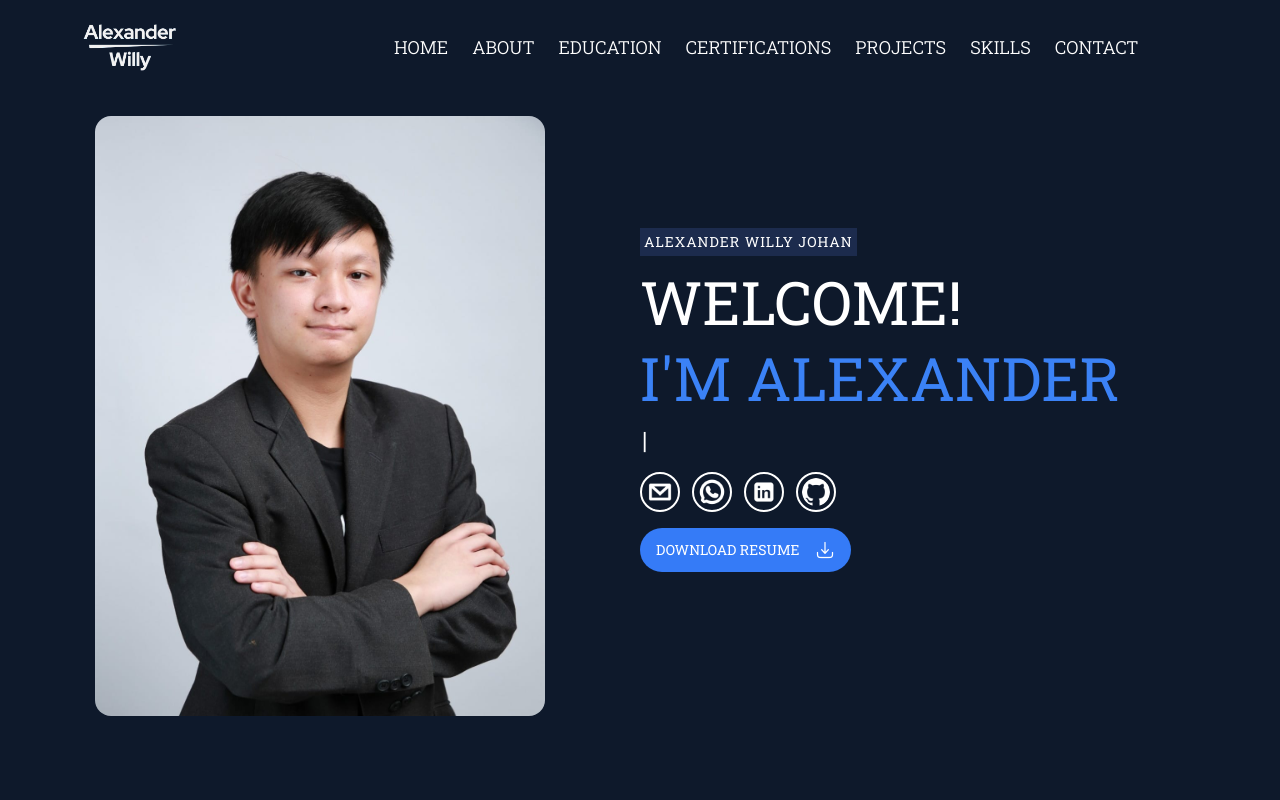
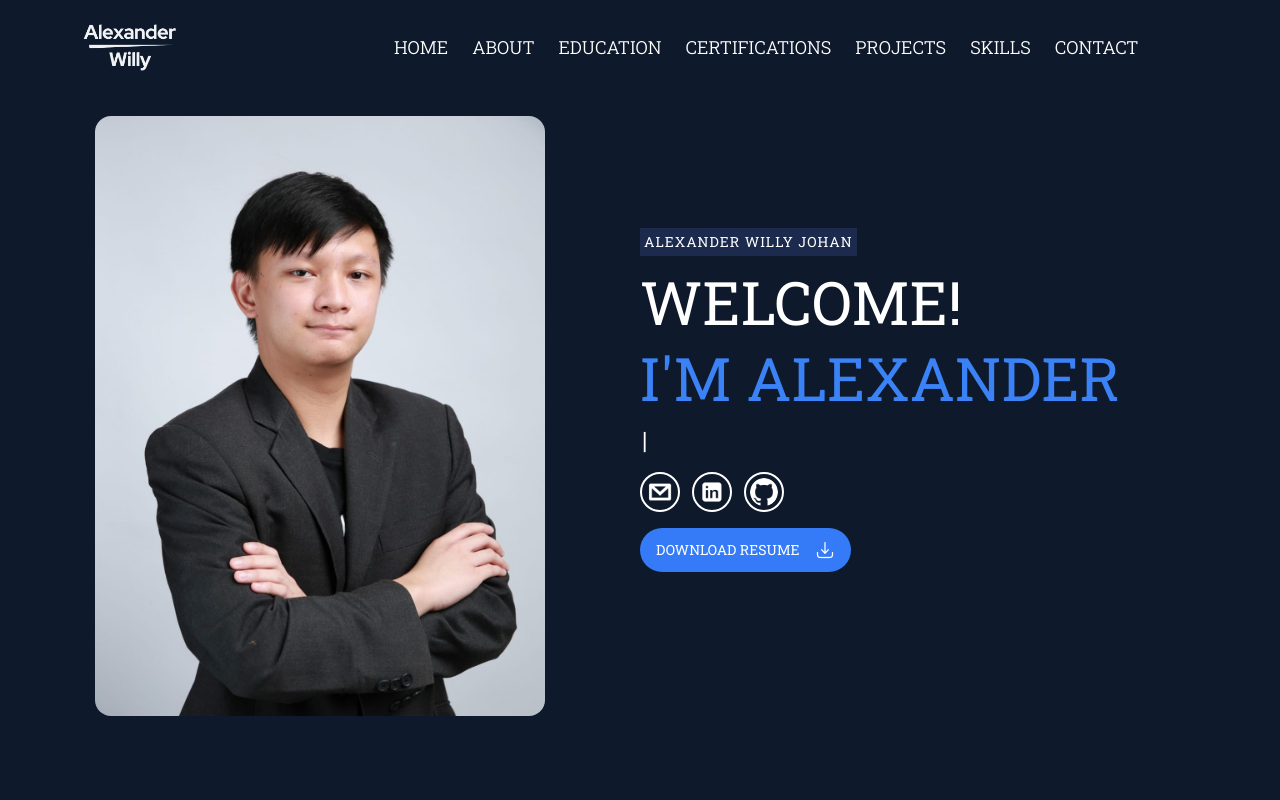
Before and after one commit to alexanderwilly/portfolio, a React (Create React App) app: page / in a window 1280 px wide. Shown: the top 800 px of the page. Built offline with nearby package versions, Linux system fonts and the light colour scheme.

Commit message:
modify home

```diff
--- a/public/index.html
+++ b/public/index.html
@@ -7,7 +7,7 @@
     <meta name="theme-color" content="#000000" />
     <meta
       name="description"
-      content="Alexander Willy Johan Portfolio Website"
+      content="Alexander Willy's Portfolio Website"
     />
     <link rel="apple-touch-icon" href="%PUBLIC_URL%/logo.png" />
     <!--
@@ -24,7 +24,7 @@
       work correctly both with client-side routing and a non-root public URL.
       Learn how to configure a non-root public URL by running `npm run build`.
     -->
-    <title>alexanderwilly | Portfolio</title>
+    <title>Portfolio | AlexanderWilly</title>
   </head>
   <body>
     <noscript>You need to enable JavaScript to run this app.</noscript>
--- a/src/App.js
+++ b/src/App.js
@@ -8,7 +8,6 @@ import pic1 from './props/img/pic1.jpg';
 // import pic2 from './props/img/pic2.jpg';
 import download_icon from './props/img/download_icon.png';
 import email_icon from './props/img/mail_icon.png';
-import whatsapp_icon from './props/img/whatsapp_icon.png';
 import linkedin_icon from './props/img/linkedin_icon.png';
 import github_icon from './props/img/github_icon.png';
 
@@ -58,9 +57,6 @@ const App = () => {
             <div className='social-media gap-3'>
               <a href="mailto:alexanderwillyj@gmail.com" target ='_blank' rel="noopener noreferrer">
                 <img src = {email_icon} alt='email_icon'/>
-              </a>
-              <a href="https://wa.me/86570395" target ='_blank' rel="noopener noreferrer">
-                <img src = {whatsapp_icon} alt='whatsapp_icon'/>
               </a>
               <a href="https://www.linkedin.com/in/alexanderwillyj/" target ='_blank' rel="noopener noreferrer">
                 <img src = {linkedin_icon} alt='linkedin_icon'/>
```
Also changed, not shown: public/manifest.json.
